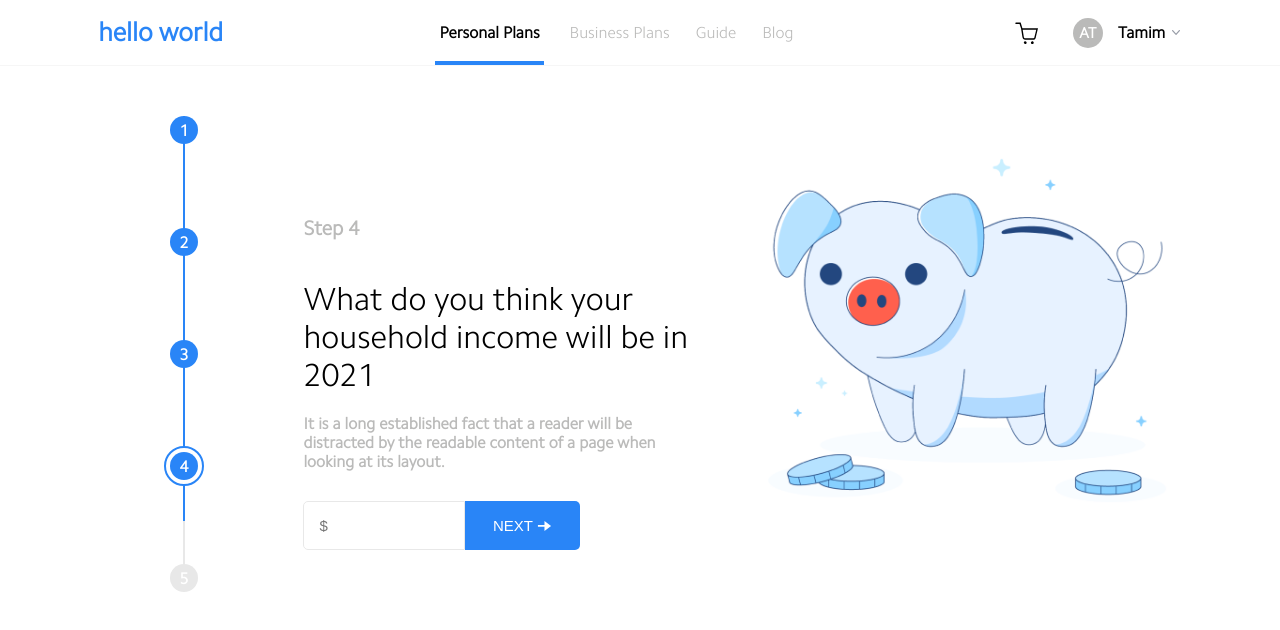
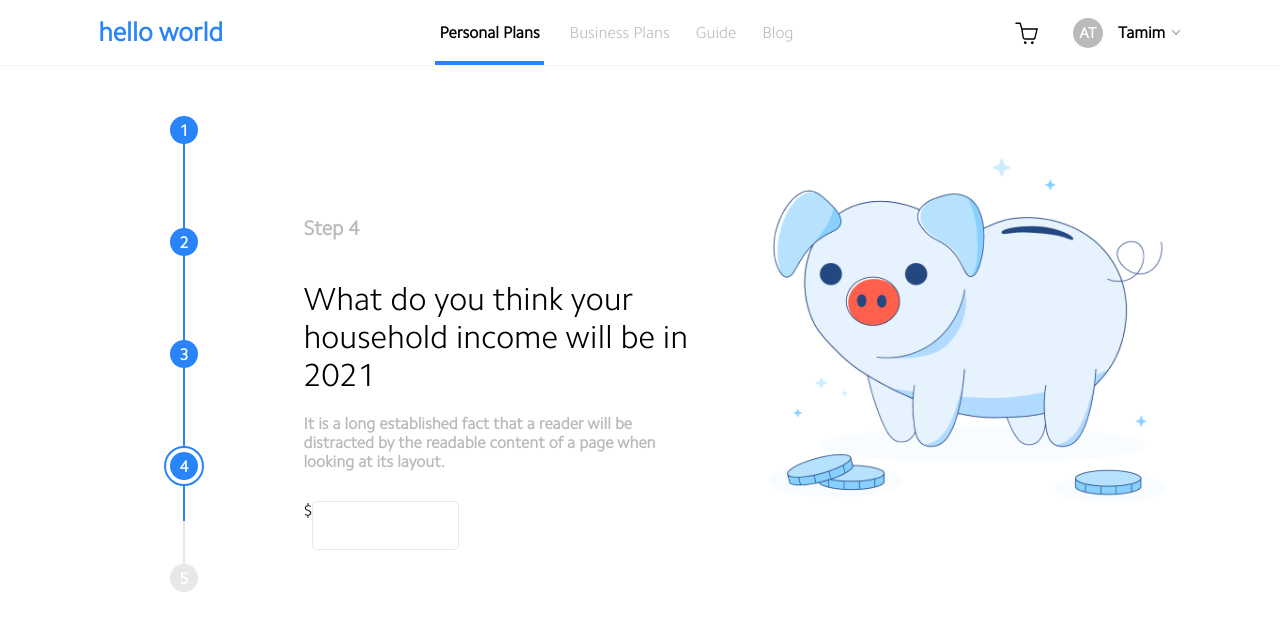
Before and after one commit to ATG-Tamim/vue-wizard, a Vue app: page /step-four in a window 1280 px wide. Shown: the top 630 px of the page. Built offline with nearby package versions, Linux system fonts and the light colour scheme.

Commit message:
Add transition and function

```diff
--- a/src/views/StepFour.vue
+++ b/src/views/StepFour.vue
@@ -1,14 +1,15 @@
 <template>
   <div class="steps">
     <div class="form-section step-four">
-      <h2 class="steps-text">Step 4</h2>
-      <h1 class="title">What do you think your household income will be in 2021</h1>
+      <h2 class="steps-text form-item">Step 4</h2>
+      <h1 class="title form-item">What do you think your household income will be in 2021</h1>
       <p
-        class="steps-para"
+        class="steps-para form-item"
       >It is a long established fact that a reader will be distracted by the readable content of a page when looking at its layout.</p>
-      <div class="input-form">
-        <input type="number" placeholder="$" />
-        <button>
+      <div class="input-form step-four form-item">
+        <span class="inp-icon">$</span>
+        <input type="number" ref="incomeInp" v-model="inputValue" class="input-disable step-four-inp"/>
+        <button class="btn-disable" ref="incomeBtn" @click="nextStep">
           Next
           <span>
             <img src="./../assets/font-icons/arrow-left.svg" alt />
@@ -23,7 +24,36 @@
 </template>
 
 <script>
-export default {};
+export default {
+  data() {
+    return {
+      inputValue: ''
+    };
+  },
+
+  mounted() {
+    this.inputValue = localStorage.getItem('income') || '';
+  },
+
+  methods: {
+    nextStep() {
+      localStorage.setItem('income', this.inputValue)
+      this.$router.push('/step-five');
+    }
+  },
+
+  watch: {
+    inputValue: function(value) {
+      if (this.inputValue.length >= 4) {
+        this.$refs.incomeInp.classList.remove('input-disable')
+        this.$refs.incomeBtn.classList.remove('btn-disable')
+      } else {
+        this.$refs.incomeInp.classList.add('input-disable')
+        this.$refs.incomeBtn.classList.add('btn-disable')
+      }
+    }
+  }
+};
 </script>
 
 <style>
```
